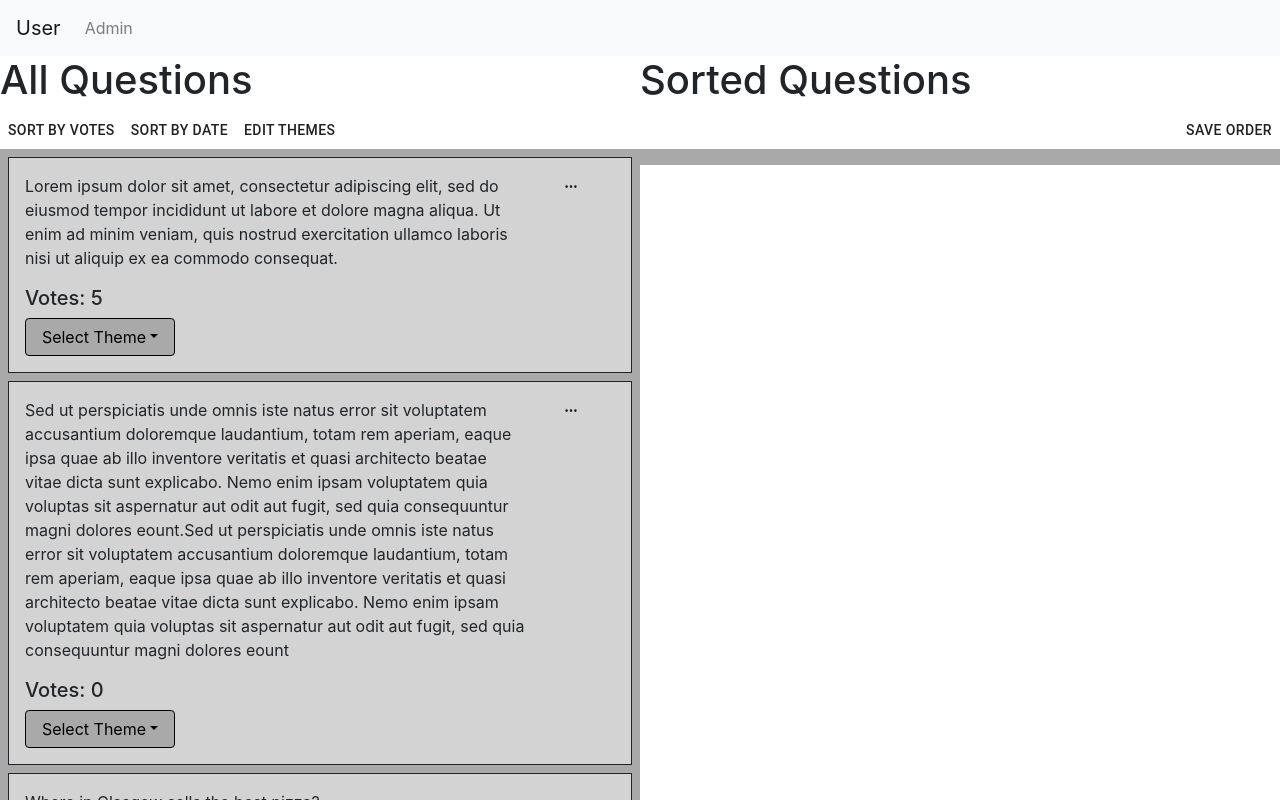
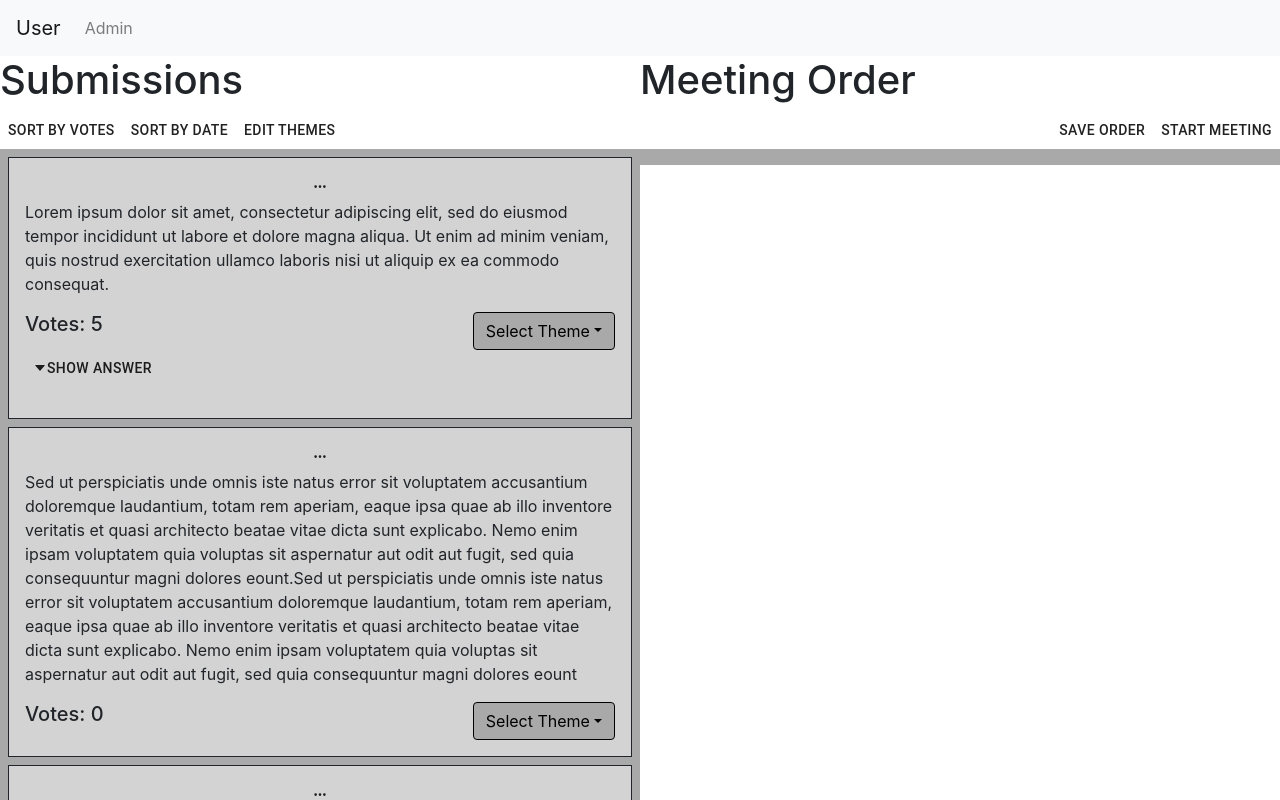
Before and after one commit to caitlin-hamilton/AskMeAnything, a React (Create React App) app: page /admin in a window 1280 px wide. Shown: the top 800 px of the page. Built offline with nearby package versions, Linux system fonts and the light colour scheme.

Commit message:
answer admin functionality

```diff
--- a/src/Admin.js
+++ b/src/Admin.js
@@ -167,8 +167,8 @@ export default class AdminBoard extends Component {
         return (
             <div>
                 <div className="questionList">
-                    <h1 className="one">All Questions</h1>
-                    <h1 className="two">Sorted Questions</h1>
+                    <h1 className="one">Submissions</h1>
+                    <h1 className="two">Meeting Order</h1>
                 </div>
                 <div className="buttonContainer">
                         <Button className="adminButton" onClick={() => {this.sortByAttribute('inputData', 'votes')}}>Sort By Votes</Button>
@@ -176,6 +176,7 @@ export default class AdminBoard extends Component {
                         <Button className="adminButton" onClick={() => this.switchModal()}>Edit Themes</Button>
                         <ThemeModal isModalOpen={this.state.isModalOpen} switchModal={() => this.switchModal()}/>
                         <Button className="adminButton">Save Order</Button>
+                        <Button className="adminButton">Start Meeting</Button>
                     </div>
                 <div>
                     <div className="questionList">
@@ -187,7 +188,7 @@ export default class AdminBoard extends Component {
                                         ref={provided.innerRef}
                                         style={getListStyle(snapshot.isDraggingOver)}>
                                         {this.state.inputData.map((item, index) => (
-                                            <AdminQuestion  provided={provided} snapshot = {snapshot} text={item.text} key={item.id} dragId={item.id} index={index} timePosted={item.timePosted} votes={item.votes} theme={item.theme} updateTheme={this.updateTheme}/>
+                                            <AdminQuestion  provided={provided} snapshot = {snapshot} text={item.text} key={item.id} dragId={item.id} index={index} timePosted={item.timePosted} votes={item.votes} theme={item.theme} updateTheme={this.updateTheme} answer={item.answer}/>
                                         ))}
                                         {provided.placeholder}
                                     </div>
@@ -201,7 +202,7 @@ export default class AdminBoard extends Component {
                                         ref={provided.innerRef}
                                         style={getListStyle(snapshot.isDraggingOver)}>
                                         {this.state.selected.map((item, index) => (
-                                            <AdminQuestion  provided={provided} snapshot = {snapshot} text={item.text} key={item.id} dragId={item.id} index={index} timePosted={item.timePosted} votes={item.votes} theme={item.theme} updateTheme={this.updateTheme}/>
+                                            <AdminQuestion  provided={provided} snapshot = {snapshot} text={item.text} key={item.id} dragId={item.id} index={index} timePosted={item.timePosted} votes={item.votes} theme={item.theme} updateTheme={this.updateTheme} answer={item.answer}/>
                                         ))}
                                         {provided.placeholder}
                                     </div>
--- a/src/AdminQuestion.js
+++ b/src/AdminQuestion.js
@@ -5,6 +5,8 @@ import 'bootstrap/dist/css/bootstrap.min.css';
 import Dropdown from 'react-bootstrap/Dropdown'
 import themes from './Themes'
 import Button from '@material-ui/core/Button';
+import AdminQuestionModal from './AdminQuestionModal';
+import {AiFillCaretDown, AiFillCaretUp} from "react-icons/ai";
 
 const grid = 8;
 
@@ -16,28 +18,70 @@ const getItemStyle = (isDragging, draggableStyle) => ({
     ...draggableStyle
   });
 
-function AdminQuestion(props){
-    var questionTheme
+export default class AdminQuestion extends React.Component{
 
-    function setDefaultTheme(){
-        if(props.theme === ""){
-            questionTheme = 'Select Theme'
+    constructor(props){
+        super(props)
+        this.state ={
+            theme: "Select Theme",
+            isModalOpen: false,
+            answer: "",
+            showAnswer: false
         }
-        else {
-            questionTheme = props.theme
-        }
-        return questionTheme
+        this.updateTheme = this.updateTheme.bind(this);
+        this.addAnswer = this.addAnswer.bind(this);
     }
 
-    function updateTheme(evt){
-        questionTheme = evt
-        props.updateTheme(questionTheme, props.dragId)
+    componentDidMount(){
+        this.setState({
+            theme: "Select Theme",
+            answer: this.props.answer,
+
+        })
     }
+
+    updateTheme(evt){
+        this.setState({
+            theme: evt
+        })
+    }
+
+    switchModal() {
+        this.setState({
+            isModalOpen: ! this.state.isModalOpen
+        })
+    }
+
+    switchShowAnswer(){
+        this.setState({
+            showAnswer: ! this.state.showAnswer
+        })
+    }
+
+
+    renderReply(){
+        if (this.state.answer != ""){
+            return (
+            <div className="answerContainer">
+                <Button onClick= {() => this.switchShowAnswer()}> { this.state.showAnswer ? <AiFillCaretUp/> : <AiFillCaretDown/>} Show Answer</Button>
+                {this.state.showAnswer ? <p>{this.state.answer}</p> : <p></p>}
+            </div>
+            )
+        }
+    }
+
+    addAnswer(answer){
+        this.setState({
+            answer: answer
+        })
+    }
+
+    render() {
         return (
             <Draggable
-            key={props.dragId}
-            draggableId={props.dragId}
-            index={props.index}>
+                key={this.props.dragId}
+                draggableId={this.props.dragId}
+                index={this.props.index}>
                 {(provided, snapshot) => (
                     <div className="adminPost"
                         ref={provided.innerRef}
@@ -47,23 +91,23 @@ function AdminQuestion(props){
                             snapshot.isDragging,
                             provided.draggableProps.style
                         )}>
-                        <p className="question">{props.text}</p>
-                        <Button className="editButton">{<GoKebabHorizontal/>}</Button>
-                        <h5 className="textStyle">Votes: {props.votes} </h5>
-
-                        <Dropdown onSelect={updateTheme} title={<span>Dropdown</span>} className="dropdown">
+                            <Button className="editButton" onClick={() => this.switchModal()}>{<GoKebabHorizontal/>}</Button>
+                            <p className="question">{this.props.text}</p>
+                            <AdminQuestionModal isModalOpen={this.state.isModalOpen} addAnswer={this.addAnswer} answer={this.state.answer} switchModal={() => this.switchModal()}/>
+                            <h5 className="textStyle">Votes: {this.props.votes} </h5>
+                            <Dropdown onSelect={this.updateTheme} title={<span>Dropdown</span>} className="dropdown">
                                 <Dropdown.Toggle className="dropdown">
-                                {setDefaultTheme()}
+                                {this.state.theme}
                                 </Dropdown.Toggle>
                                 <Dropdown.Menu className="dropdown">
                                     {themes.map((item) => <Dropdown.Item eventKey={item}>{item}</Dropdown.Item>)}
                                 </Dropdown.Menu>
                             </Dropdown>
+                            {this.renderReply()}
                     </div>
                 )}
             </Draggable>
         )
+    }
 
 }
-
-export default AdminQuestion;
--- /dev/null
+++ b/src/AdminQuestionModal.js
@@ -0,0 +1,28 @@
+import React, {useState}  from 'react';
+import { Modal } from 'react-bootstrap';
+
+export default function AdminQuestionModal(props) {
+
+    const [answer, setAnswer] = useState(props.answerText);
+
+    function submit(event){
+        props.addAnswer(answer)
+        props.switchModal()
+        event.preventDefault()
+    }
+
+    return (
+        <Modal show={props.isModalOpen} onHide={props.switchModal}>
+          <Modal.Header closeButton>
+              <Modal.Title>Add Answer</Modal.Title>
+          </Modal.Header>
+          <Modal.Body>
+            <form onSubmit={submit}>
+                <textarea onChange={e => setAnswer(e.target.value)} className="submitQuestionText">{(props.answer) ? props.answer : 'Add answer here..'}</textarea>
+                <input type="submit" value="Submit"/>
+            </form>
+            <div style={{height:'25px'}}></div>
+          </Modal.Body>
+        </Modal>
+    );
+}
--- a/src/App.css
+++ b/src/App.css
@@ -24,7 +24,7 @@ button.adminButton {
   width: auto;
 }
 
-button:last-of-type.adminButton {
+button.adminButton:nth-last-child(2) {
   margin-left: auto;
 }
 
@@ -98,24 +98,35 @@ button:last-of-type.adminButton {
 .question {
   flex: 80%
 }
-
 .editButton {
   padding:0;
   height:10%;
-  flex: 10%;
+  flex: 100%;
 }
 .textStyle {
-  flex: 80%;
+  flex: 60%;
+}
+
+.answerContainer {
+  flex-direction: row;
+  flex: 50%;
+  width:100%;
+  align-self: flex-end;
 }
 
  .dropdown .btn.btn-primary.dropdown-toggle {
-  flex: 10%;
+  flex: 39%;
   overflow:visible;
-  width:150px;
+  /* width:150px; */
   background-color: darkgrey;
   color: black;
   border-color: black;
+  box-shadow: 0 0 0 0.2rem rgba(255, 0, 0, 0);
 }
+.btn-primary:not(:disabled):not(.disabled).active:focus, .btn-primary:not(:disabled):not(.disabled):active:focus, .show>.btn-primary.dropdown-toggle:focus {
+  box-shadow: 0 0 0 0.2rem rgba(255, 0, 0, 0);
+}
+
 
 a.dropdown-item a.dropdown-item:hover{
   flex: 10%;
@@ -132,6 +143,7 @@ a.dropdown-item a.dropdown-item:hover{
   background-color: lightgrey;
   color: black;
   border-color: black;
+  box-shadow: lightgrey;
 }
 
 .dropdown-menu {
@@ -176,7 +188,8 @@ a.dropdown-item a.dropdown-item:hover{
 }
 
 .submitQuestionText {
-  width:100%
+  width:100%;
+  height: 100px;
 }
 
 .submitQuestionModal {
--- a/src/ThemeModal.js
+++ b/src/ThemeModal.js
@@ -11,10 +11,10 @@ export default function ThemeModal(props) {
     updateTheme(event.target.value)
     }
 
-    function submit(){
+    function submit(event){
         themes.push(theme)
-        console.log(themes)
         props.switchModal()
+        event.preventDefault()
     }
     return (
         <Modal show={props.isModalOpen} onHide={props.switchModal}>
```
Lines whose indentation alone changed are shown as unchanged.
